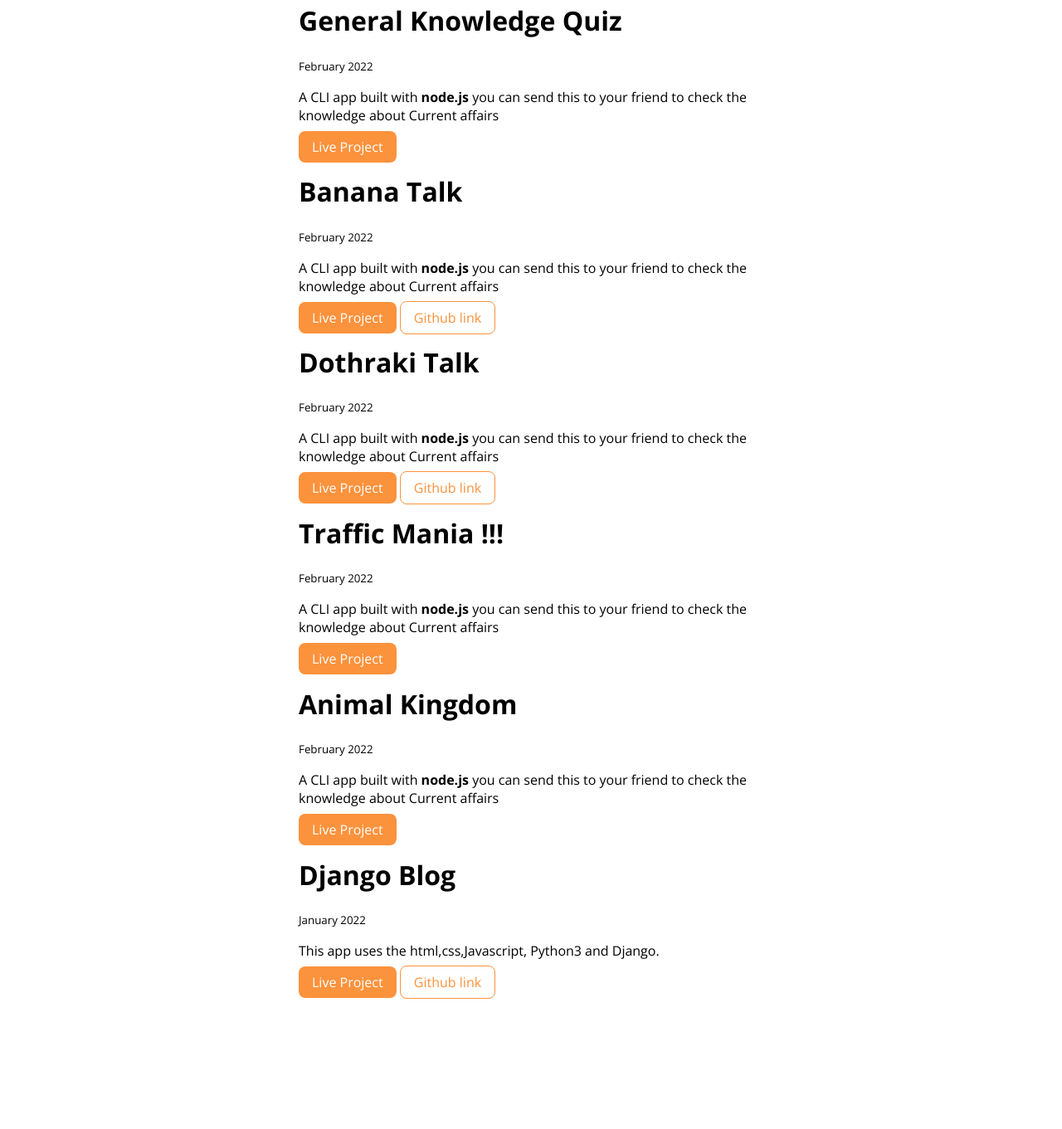
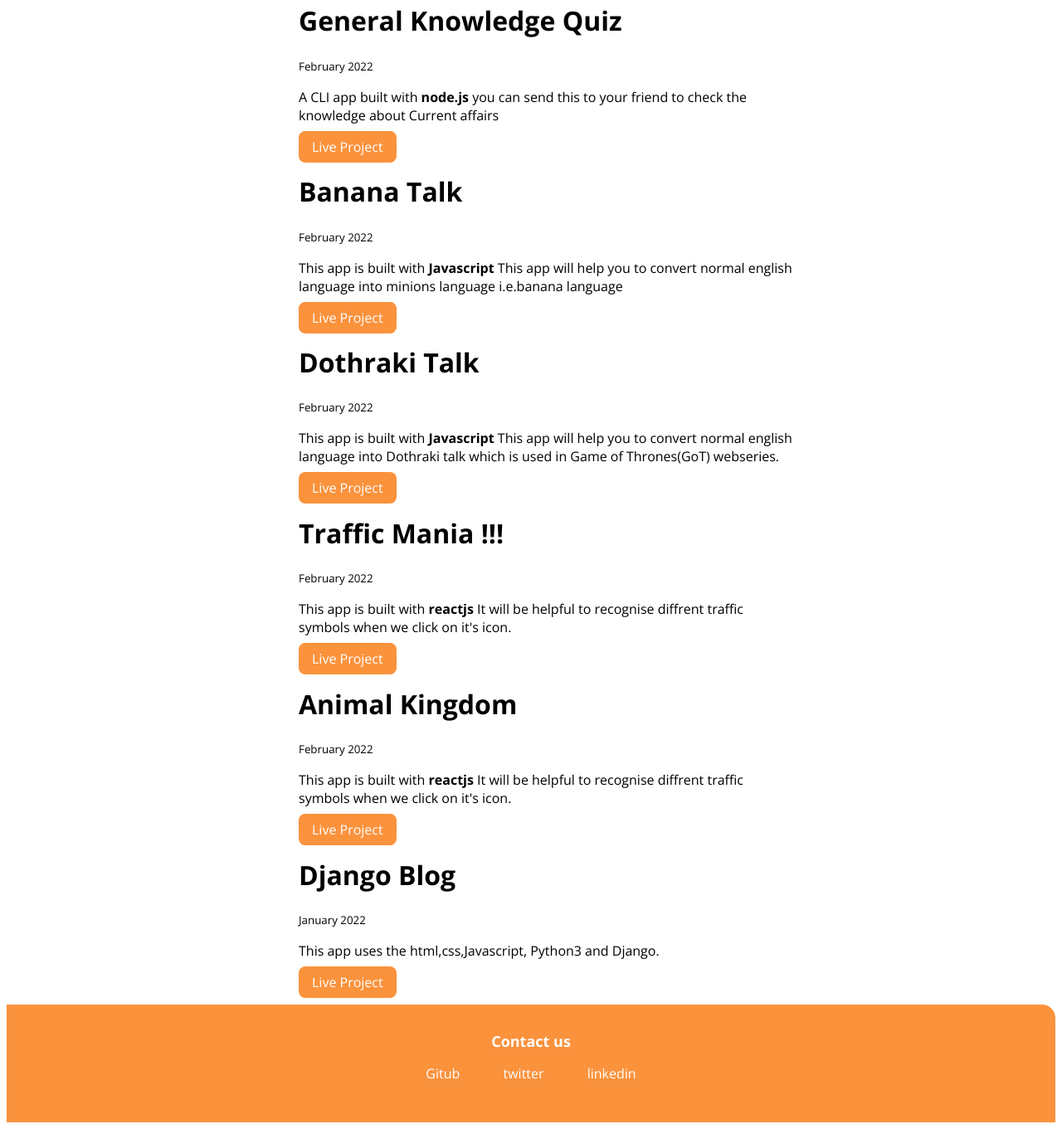
Before and after one commit to rvbandgar/my_portfolio, a plain HTML site: page project.html in a window 1280 px wide. Shown: the part 506-1867 px from the top of the page at 83% size. Before the commit the page ends 1717 px from the top, so only its background shows below. Drawn offline with nearby package versions, Linux system fonts and the light colour scheme.

Commit message:
Update the description of apps

```diff
--- a/project.html
+++ b/project.html
@@ -5,7 +5,7 @@
     <meta http-equiv="X-UA-Compatible" content="IE=edge">
     <meta name="viewport" content="width=device-width, initial-scale=1.0">
     <link rel="stylesheet" href="mystyle.css">
-    <title>Adarsh Balak|project</title>
+    <title>Adarsh Balika|project</title>
 </head>
 <body>
     <nav class="navigation container">
@@ -43,7 +43,7 @@
                     you can send this to your friend to check the
                     knowledge about Spiderman
                 </p>
-                <a class="link link-primary"  href="https://replit.com/@rameshvb/QuizSpiderman?embed=1&output=1#index.js">Live Project</a>
+                <a class="link link-primary"  href="https://replit.com/@rameshvb/QuizSpiderman?embed=1&output=1">Live Project</a>
 
             </div>
             </li>
@@ -64,7 +64,7 @@
                     you can send this to your friend to check the
                     knowledge about Current affairs
                 </p>
-                <a class="link link-primary"  href="https://replit.com/@rameshvb/generalknowledgequiz?embed=1&output=1#index.js">Live Project</a>
+                <a class="link link-primary"  href="https://replit.com/@rameshvb/generalknowledgequiz?embed=1&output=1">Live Project</a>
 
             </div>
             </li>
@@ -81,12 +81,12 @@
                     February 2022
                 </small>
                 <p>
-                    A CLI app built with <strong>node.js</strong>
-                    you can send this to your friend to check the
-                    knowledge about Current affairs
+                    This app is built with <strong>Javascript</strong>
+                    This app will help you to convert normal english language into
+                    minions language i.e.banana language
                 </p>
-                <a class="link link-primary"  href="https://replit.com/@rameshvb/QuizSpiderman?embed=1&output=1#index.js">Live Project</a>
-                <a class="link link-secondary" href="https://github.com/rvbandgar/Talk_Dothraki">Github link</a>
+                <a class="link link-primary"  href="https://translating-bot-2-banana.netlify.app/">Live Project</a>
+
             </div>
             </li>
     </ul>
@@ -102,12 +102,11 @@
                     February 2022
                 </small>
                 <p>
-                    A CLI app built with <strong>node.js</strong>
-                    you can send this to your friend to check the
-                    knowledge about Current affairs
+                    This app is built with <strong>Javascript</strong>
+                    This app will help you to convert normal english language into
+                    Dothraki talk which is used in Game of Thrones(GoT) webseries.
                 </p>
                 <a class="link link-primary"  href="https://dothraki-got-talk.netlify.app/">Live Project</a>
-                <a class="link link-secondary" href="https://github.com/rvbandgar/Talk_Dothraki">Github link</a>
 
             </div>
             </li>
@@ -124,12 +123,11 @@
                     February 2022
                 </small>
                 <p>
-                    A CLI app built with <strong>node.js</strong>
-                    you can send this to your friend to check the
-                    knowledge about Current affairs
+                    This app is built with <strong>reactjs</strong>
+                    It will be helpful to recognise diffrent traffic symbols when we click on it's icon.
                 </p>
                 <a class="link link-primary"  href="https://6dmiyp.codesandbox.io/">Live Project</a>
-                <!-- <a class="link link-secondary" href="/">Github link</a> -->
+
             </div>
             </li>
     </ul>
@@ -145,12 +143,11 @@
                     February 2022
                 </small>
                 <p>
-                    A CLI app built with <strong>node.js</strong>
-                    you can send this to your friend to check the
-                    knowledge about Current affairs
+                    This app is built with <strong>reactjs</strong>
+                    It will be helpful to recognise diffrent traffic symbols when we click on it's icon.
                 </p>
                 <a class="link link-primary"  href="https://wddr2h.codesandbox.io/">Live Project</a>
-                <!-- <a class="link link-secondary" href="/">Github link</a> -->
+
             </div>
             </li>
     </ul>
@@ -169,10 +166,28 @@
                     This app uses the html,css,Javascript, Python3 and Django.
                 </p>
                 <a class="link link-primary"  href="http://ramesh11.pythonanywhere.com/">Live Project</a>
-                <a class="link link-secondary" href="https://github.com/rvbandgar/my-first-blog">Github link</a>
+
             </div>
             </li>
     </ul>
 
+    <footer class="footer">
+        <!-- <h3>header inside footer</h3> -->
+          <div class="footer-header">Contact us</div>
+            <ul class="social-links list-non-bullet">
+              <li class="list-item-inline">
+                <a class="link" href="https://www.github.com/rvbandgar">Gitub</a>
+              </li>
+              <li class="list-item-inline">
+                <a class="link" href="https://www.twitter.com/rameshbandgar1">twitter</a>
+              </li>
+              <li class="list-item-inline">
+                <a class="link" href="https://www.linkedin.com/in/ramesh-bandgar-1ab343197/">linkedin</a>
+              </li>
+
+            </ul>
+
+      </footer>
+
 </body>
 </html>
```
